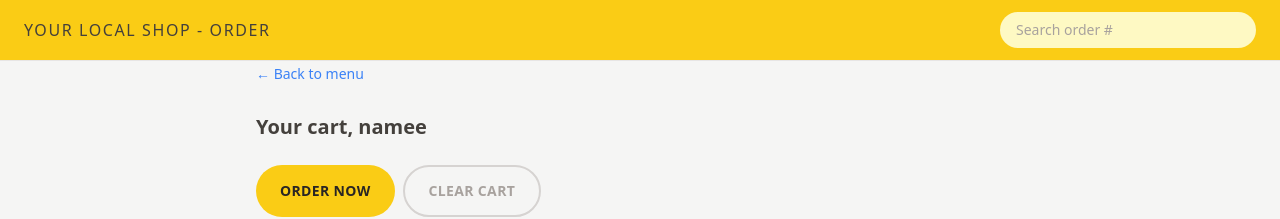
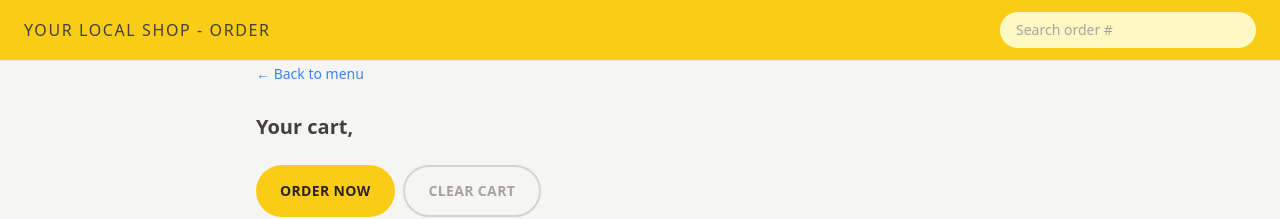
Before and after one commit to Ladislav98/proba, a React (Vite) app: page /cart in a window 1280 px wide. Shown: the top 219 px of the page. Built offline with nearby package versions, Linux system fonts and the light colour scheme.

Commit message:
username, defaultvalue

```diff
--- a/src/features/cart/Cart.jsx
+++ b/src/features/cart/Cart.jsx
@@ -1,12 +1,15 @@
 import LinkButton from "../../ui/LinkButton";
 import Button from "../../ui/Button";
+import { useSelector } from "react-redux";
 
 function Cart() {
+  const username = useSelector((state) => state.user.username);
+
   return (
     <div>
       <LinkButton to="/menu">&larr; Back to menu</LinkButton>
 
-      <h2 className="text-xl font-semibold mt-7 ">Your cart, namee</h2>
+      <h2 className="text-xl font-semibold mt-7 ">Your cart, {username}</h2>
 
       <div className="mt-6 space-x-2">
         <Button to="/order/new" type="primary">
--- a/src/features/order/CreateOrder.jsx
+++ b/src/features/order/CreateOrder.jsx
@@ -2,6 +2,7 @@ import { useState } from "react";
 import Button from "../../ui/Button";
 import { useForm } from "react-hook-form";
 import { useCreateOrder } from "./useCreateOrder";
+import { useSelector } from "react-redux";
 
 const isValidPhone = (str) =>
   /^\+?\d{1,4}?[-.\s]?\(?\d{1,3}?\)?[-.\s]?\d{1,4}[-.\s]?\d{1,4}[-.\s]?\d{1,9}$/.test(
@@ -9,6 +10,7 @@ const isValidPhone = (str) =>
   );
 
 function CreateOrder() {
+  const username = useSelector((state) => state.user.username);
   const [withPriority, setWithPriority] = useState(false);
   const { orderCreate } = useCreateOrder();
 
@@ -43,7 +45,13 @@ function CreateOrder() {
       <form onSubmit={handleSubmit(onSubmit)}>
         <div className="flex flex-col gap-2 mb-5 sm:flex-row sm:items-center">
           <label className="sm:basis-40">First Name</label>
-          <input type="text" name="customer" required className="input grow" />
+          <input
+            type="text"
+            name="customer"
+            required
+            className="input grow"
+            defaultValue={username}
+          />
         </div>
 
         <div className="flex flex-col gap-2 mb-5 sm:flex-row sm:items-center">
--- a/src/ui/Home.jsx
+++ b/src/ui/Home.jsx
@@ -1,6 +1,10 @@
+import { useSelector } from "react-redux";
 import CreateUser from "../features/user/CreateUser";
+import Button from "./Button";
 
 function Home() {
+  const username = useSelector((state) => state.user.username);
+
   return (
     <div className="px-4 my-10 text-center sm:my-16">
       <h1 className="mb-8 text-xl text-semibold md:text-3xl">
@@ -10,8 +14,13 @@ function Home() {
           Here for you. Quicky and easy 🔥
         </span>
       </h1>
-
-      <CreateUser />
+      {username === "" ? (
+        <CreateUser />
+      ) : (
+        <Button to="/menu" type="primary">
+          continue ordering, {username}
+        </Button>
+      )}
     </div>
   );
 }
```
